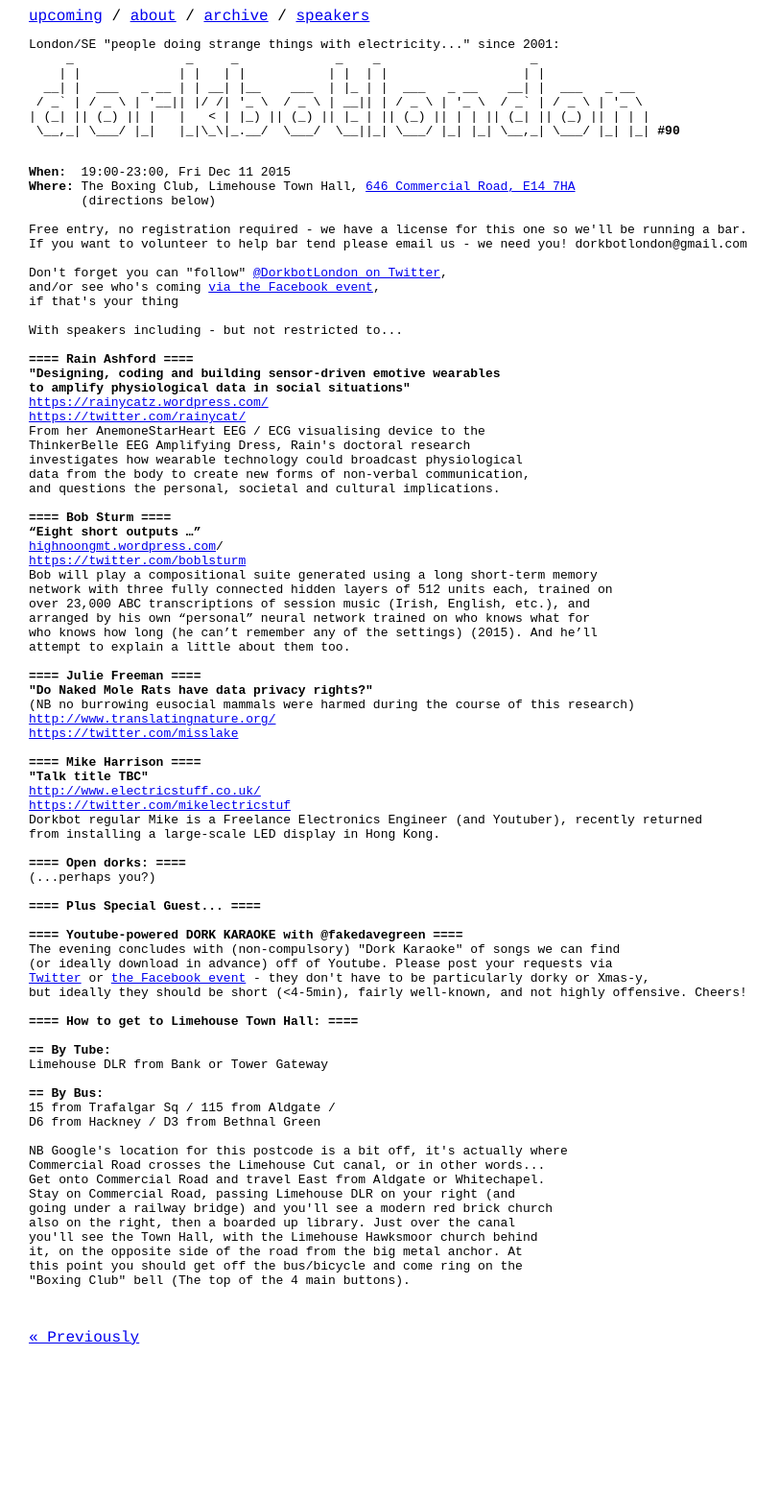
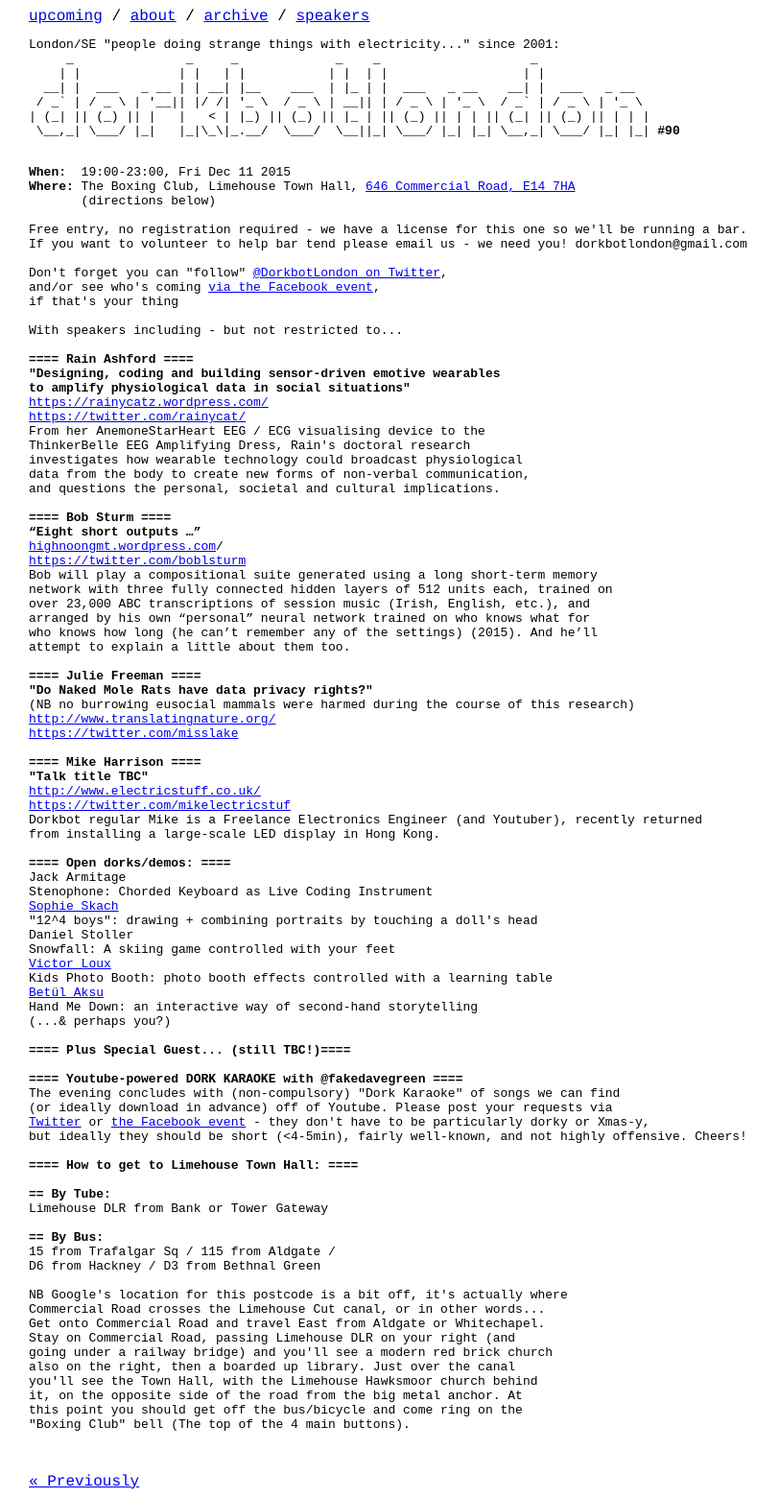
Before and after one commit to dorkbotlondon/dorkbotlondon.github.io, a Jekyll site: the page built from _posts/2015-12-11-90.html, in a window 1280 px wide. Shown: the whole page at 96% size, without its empty margins (0-812 px from the left). Built offline with Jekyll 4.4.1, drawn with Linux system fonts in a browser that asks for light colours; Markdown is read by kramdown in place of the engine named in the settings; before the commit the page ends 1411 px from its top, so only the background shows below that.

Commit message:
Update 2015-12-11-90.html

```diff
--- a/_posts/2015-12-11-90.html
+++ b/_posts/2015-12-11-90.html
@@ -55,10 +55,20 @@ attempt to explain a little about them too.
 Dorkbot regular Mike is a Freelance Electronics Engineer (and Youtuber), recently returned
 from installing a large-scale LED display in Hong Kong.
 
-<b>==== Open dorks: ====</b>
-(...perhaps you?)
+<b>==== Open dorks/demos: ====</b>
+Jack Armitage
+Stenophone: Chorded Keyboard as Live Coding Instrument
+<a href="https://twitter.com/SophieSkach">Sophie Skach</a>
+"12^4 boys": drawing + combining portraits by touching a doll's head
+Daniel Stoller
+Snowfall: A skiing game controlled with your feet
+<a href="https://twitter.com/lgorithm">Victor Loux</a>
+Kids Photo Booth: photo booth effects controlled with a learning table
+<a href="https://twitter.com/betulaksu">Betül Aksu</a>
+Hand Me Down: an interactive way of second-hand storytelling
+(...& perhaps you?)
 
-<b>==== Plus Special Guest... ====</b>
+<b>==== Plus Special Guest... (still TBC!)====</b>
 
 <b>==== Youtube-powered DORK KARAOKE with @fakedavegreen ====</b>
 The evening concludes with (non-compulsory) "Dork Karaoke" of songs we can find
```
